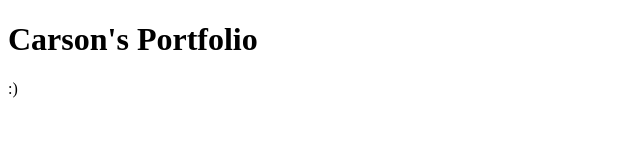
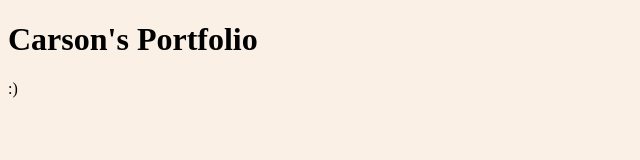
Before and after one commit to carsportfolio/carsportfolio.github.io, a plain HTML site: page index.html in a window 1280 px wide. Shown: the whole page, without its empty margins (0-640 px from the left). Drawn offline with Linux system fonts and the light colour scheme.

Commit message:
Fixed file head, initialization

```diff
--- a/index.html
+++ b/index.html
@@ -1,6 +1,10 @@
 <!DOCTYPE html>
 <html>
 <body>
+<head>
+	<link rel="stylesheet" href="mystyle.css">
+</head>
+
 <h1>Carson's Portfolio</h1>
 <p>:)</p>
 </body>
```
